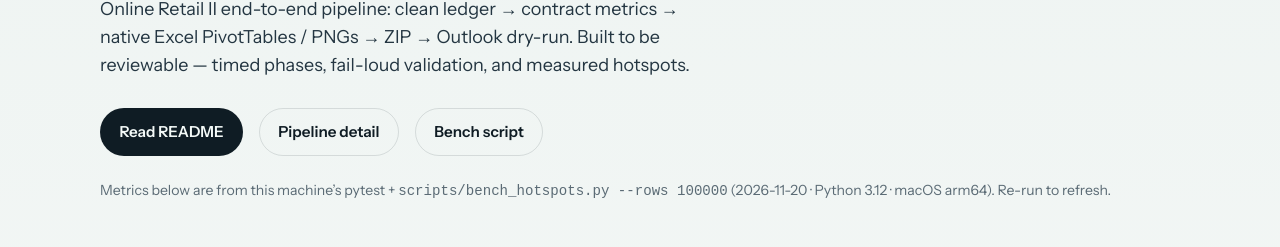
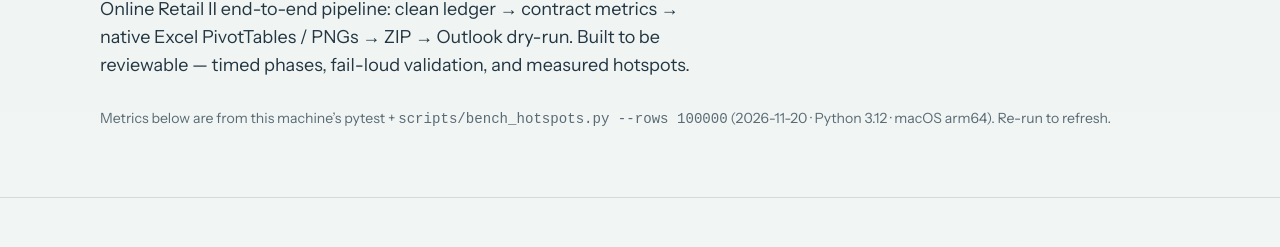
Before and after one commit to Mona566/python-retail-assessment, a plain HTML site: page docs/index.html in a window 1280 px wide. Shown: the part 214-461 px from the top of the page. Drawn offline with Linux system fonts and the light colour scheme.

Commit message:
Remove showcase CTA buttons for a static-only landing page.
Co-authored-by: Cursor <cursoragent@cursor.com>

```diff
--- a/docs/index.html
+++ b/docs/index.html
@@ -55,24 +55,8 @@
       max-width: 52ch;
       margin: 0 0 1.75rem;
     }
-    .cta-row { display: flex; flex-wrap: wrap; gap: 0.75rem 1rem; align-items: center; }
-    .btn {
-      display: inline-flex;
-      align-items: center;
-      gap: 0.4rem;
-      padding: 0.7rem 1.15rem;
-      border-radius: 999px;
-      text-decoration: none;
-      font-weight: 600;
-      font-size: 0.95rem;
-      border: 1px solid transparent;
-      transition: transform 160ms ease, background 160ms ease;
-    }
-    .btn:hover { transform: translateY(-1px); }
-    .btn-primary { background: var(--ink); color: #f4faf8; }
-    .btn-ghost { background: transparent; border-color: var(--line); color: var(--ink); }
     .meta {
-      margin-top: 1.5rem;
+      margin-top: 0.25rem;
       font-size: 0.88rem;
       color: var(--muted);
     }
@@ -213,7 +197,6 @@
       color: var(--ink-soft);
     }
     @media (prefers-reduced-motion: reduce) {
-      .btn:hover { transform: none; }
       html { scroll-behavior: auto; }
     }
   </style>
@@ -227,11 +210,6 @@
         native Excel PivotTables / PNGs → ZIP → Outlook dry-run.
         Built to be reviewable — timed phases, fail-loud validation, and measured hotspots.
       </p>
-      <div class="cta-row">
-        <a class="btn btn-primary" href="https://github.com/Mona566/python-retail-assessment#readme" target="_blank" rel="noopener">Read README</a>
-        <a class="btn btn-ghost" href="pipeline.html">Pipeline detail</a>
-        <a class="btn btn-ghost" href="https://github.com/Mona566/python-retail-assessment/blob/main/scripts/bench_hotspots.py" target="_blank" rel="noopener">Bench script</a>
-      </div>
       <p class="meta">
         Metrics below are from this machine’s pytest + <code>scripts/bench_hotspots.py --rows 100000</code>
         (2026-11-20 · Python 3.12 · macOS arm64). Re-run to refresh.
```
